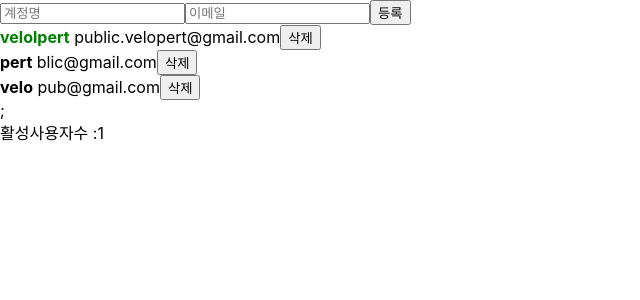
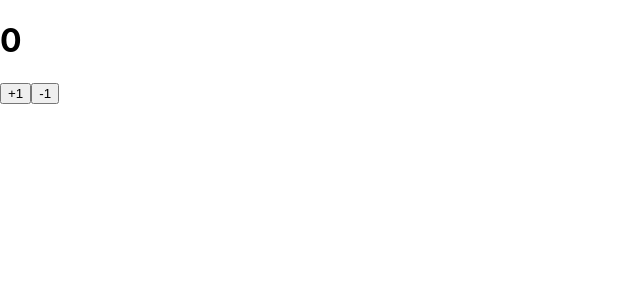
Before and after one commit to Jeon-sj/begin-react, a React (Create React App) app: page / in a window 1280 px wide. Shown: the top 300 px of the page, without its empty margins (0-640 px from the left). Built offline with nearby package versions, Linux system fonts and the light colour scheme.

Commit message:
useReducer 사용

```diff
--- a/src/App.js
+++ b/src/App.js
@@ -1,89 +1,114 @@
-import React, { useRef, useState, useMemo, useCallback } from 'react';
+import React, { useRef, useReducer, useMemo, useCallback } from 'react';
 import UserList from './UserList';
 import CreateUser from './CreateUser';
 
 function countActiveUsers(users) {
   console.log('활성 사용자 수를 세는중...');
-  return users.filter(user => user.active).length; // active 상태인 유저 수 체크
+  return users.filter(user => user.active).length;
 }
 
-function App() {
-// input에 들어오는 내용을 useState로 규정
-  const [inputs, setInputs] = useState({
+const initialState = {
+  inputs: {
     username: '',
     email: ''
-    });
-//input 내용을 usename, email에 배정
-  const { username, email } = inputs;
-
-//버튼을 클릭하면 inputs 내용을 배열에 입력
-  const onChange = useCallback( e => {
-    const {name, value} = e.target;
-    setInputs ({
-      ...inputs,
-      [name]: value
-      });
-    },
-  [inputs]
-  );
-//저장된 목록, index = id
-  const [users, setUsers] = useState([
+  },
+  users: [
     {
       id: 1,
-      username: 'velolpert',
+      username: 'velopert',
       email: 'public.velopert@gmail.com',
       active: true
     },
     {
       id: 2,
-      username: 'pert',
-      email: 'blic@gmail.com',
+      username: 'tester',
+      email: 'tester@example.com',
       active: false
     },
     {
       id: 3,
-      username: 'velo',
-      email: 'pub@gmail.com',
+      username: 'liz',
+      email: 'liz@example.com',
       active: false
     }
-  ]);
-//다음 id값을 전달
+  ]
+};
+
+function reducer(state, action) {
+  switch (action.type) {
+    case 'CHANGE_INPUT':
+      return {
+        ...state,
+        inputs: {
+          ...state.inputs,
+          [action.name]: action.value
+        }
+      };
+    case 'CREATE_USER':
+      return {
+        inputs: initialState.inputs,
+        users: state.users.concat(action.user)
+      };
+    case 'TOGGLE_USER':
+      return {
+        ...state,
+        users: state.users.map(user =>
+          user.id === action.id ? { ...user, active: !user.active } : user
+        )
+      };
+    case 'REMOVE_USER':
+      return {
+        ...state,
+        users: state.users.filter(user => user.id !== action.id)
+      };
+    default:
+      return state;
+  }
+}
+
+function App() {
+  const [state, dispatch] = useReducer(reducer, initialState);
   const nextId = useRef(4);
-//input에 있는 값을 현재있는 id 다음 id로 만들어 저장
-  const onCreate =()=> {
-    const user = {
-      id: nextId.current,
-      username,
-      email
-    };
 
-    // setUsers([...users, user]);
-//concat함수로 문자열 합쳐서 배열에 입력
-    setUsers(users.concat(user));
+  const { users } = state;
+  const { username, email } = state.inputs;
 
-//현재 id 값에 1추가해서 배열에 username, email 추가
-    setInputs({
-      username: '',
-      email: ''
+  const onChange = useCallback(e => {
+    const { name, value } = e.target;
+    dispatch({
+      type: 'CHANGE_INPUT',
+      name,
+      value
+    });
+  }, []);
+
+  const onCreate = useCallback(() => {
+    dispatch({
+      type: 'CREATE_USER',
+      user: {
+        id: nextId.current,
+        username,
+        email
+      }
     });
     nextId.current += 1;
-  };
-
-//현재 선택된 id가 아닌 값으로 새로운 배열 생성
-  const onRemove = useCallback(id => {
-    setUsers(users => users.filter(user => user.id !== id));
-  },[]);
+  }, [username, email]);
 
   const onToggle = useCallback(id => {
-    setUsers(users =>
-      users.map(user =>
-        user.id ===id ? { ...user, active : !user.active } : user
-        )
-    );
-  },[]);
+    dispatch({
+      type: 'TOGGLE_USER',
+      id
+    });
+  }, []);
+
+  const onRemove = useCallback(id => {
+    dispatch({
+      type: 'REMOVE_USER',
+      id
+    });
+  }, []);
 
   const count = useMemo(() => countActiveUsers(users), [users]);
-
   return (
     <>
       <CreateUser
@@ -92,10 +117,10 @@ function App() {
         onChange={onChange}
         onCreate={onCreate}
       />
-      <UserList users={users} onRemove={onRemove} onToggle={onToggle}  />;
-      <div>활성사용자수 :{count}</div>
+      <UserList users={users} onToggle={onToggle} onRemove={onRemove} />
+      <div>활성사용자 수 : {count}</div>
     </>
-  )
+  );
 }
 
 export default App;
--- a/src/Counter.js
+++ b/src/Counter.js
@@ -1,21 +1,34 @@
-import React, { useState } from 'react';
+import React, { useReducer } from 'react';
+
+function reducer(state, action) {
+  switch (action.type) {
+    case 'INCREMENT':
+      return state + 1;
+    case 'DECREMENT':
+      return state - 1;
+    default:
+      return state;
+  }
+}
 
 function Counter() {
-    const [number, setNumber] = useState(0);
+  const [number, dispatch] = useReducer(reducer, 0);
 
   const onIncrease = () => {
-        setNumber(number + 1);
-    }
+    dispatch({ type: 'INCREMENT' });
+  };
+
   const onDecrease = () => {
-        setNumber(number - 1);
-    }
+    dispatch({ type: 'DECREMENT' });
+  };
+
   return (
     <div>
       <h1>{number}</h1>
-            <button onClick = {onIncrease}>+1</button>
-            <button onClick = {onDecrease}>-1</button>
+      <button onClick={onIncrease}>+1</button>
+      <button onClick={onDecrease}>-1</button>
     </div>
-        )
+  );
 }
 
 export default Counter;
--- a/src/index.js
+++ b/src/index.js
@@ -3,13 +3,9 @@ import ReactDOM from 'react-dom';
 import './index.css';
 import App from './App';
 import reportWebVitals from './reportWebVitals';
+import Counter from './Counter';
 
-ReactDOM.render(
-  <React.StrictMode>
-    <App />
-  </React.StrictMode>,
-  document.getElementById('root')
-);
+ReactDOM.render(<Counter />, document.getElementById('root'));
 
 // If you want to start measuring performance in your app, pass a function
 // to log results (for example: reportWebVitals(console.log))
```
Lines whose indentation alone changed are shown as unchanged.
